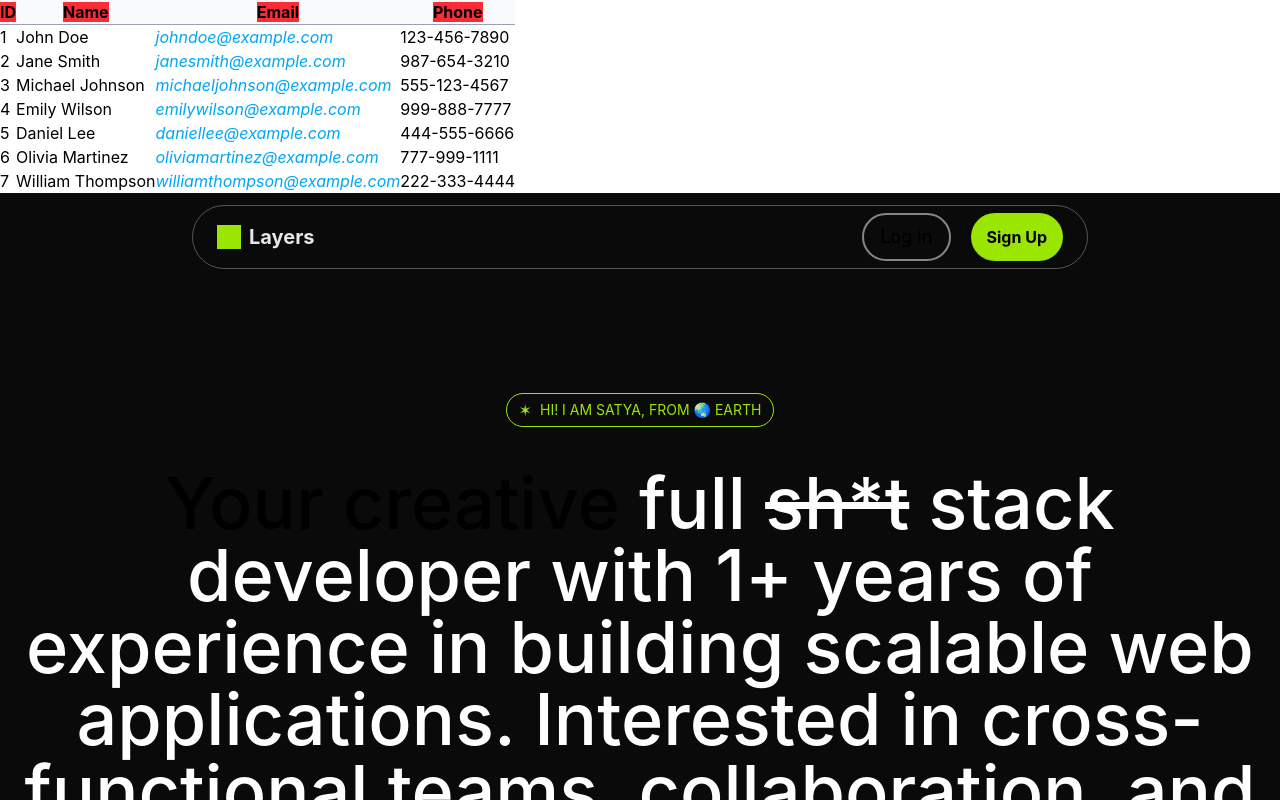
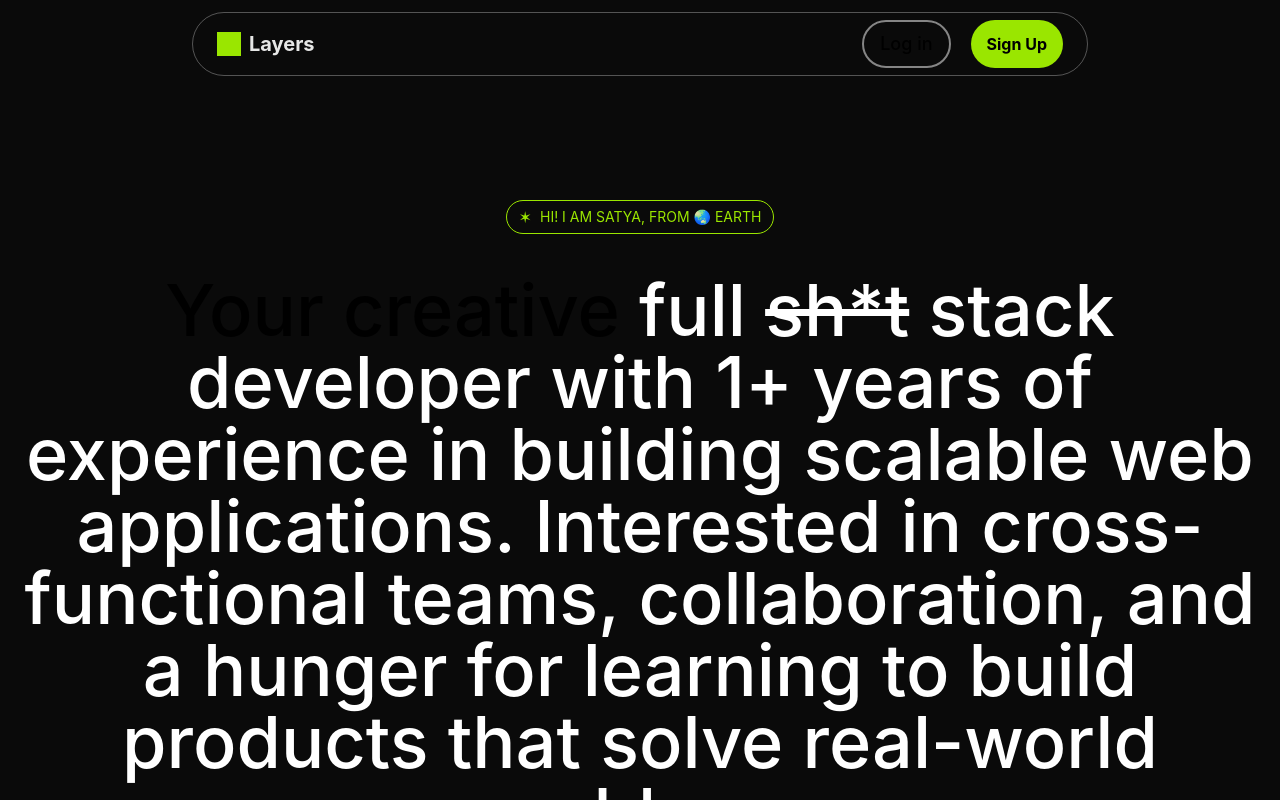
Before and after one commit to satyadalei/ui_components_with_animations, a React (Vite) app: page / in a window 1280 px wide. Shown: the top 800 px of the page. Built offline with nearby package versions, Linux system fonts and the light colour scheme.

Commit message:
refactor: comment out TanstackTable and TShirt components in App

```diff
--- a/src/App.tsx
+++ b/src/App.tsx
@@ -9,7 +9,7 @@ import TShirt from "./components/TShirt";
 function App() {
   return (
     <>
-      <TanstackTable />
+      {/* <TanstackTable /> */}
       <Navbar />
       {/* <div>
         <div className="h-[80vh] flex justify-center items-center relative">
@@ -22,7 +22,7 @@ function App() {
       <Introduction />
       <Faq />
       <LogoTicker />
-      <TShirt />
+      {/* <TShirt /> */}
     </>
   );
 }
```
